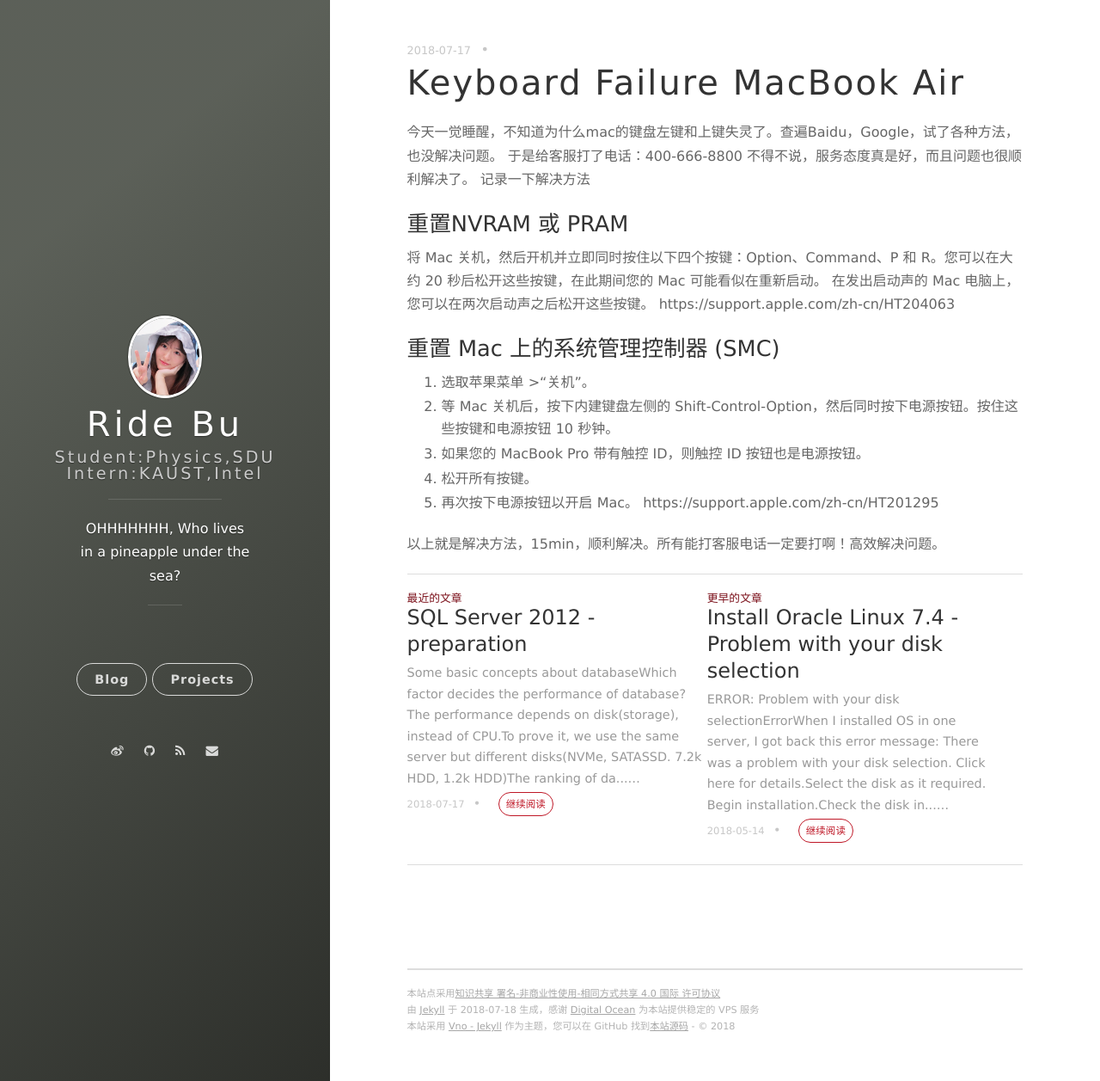
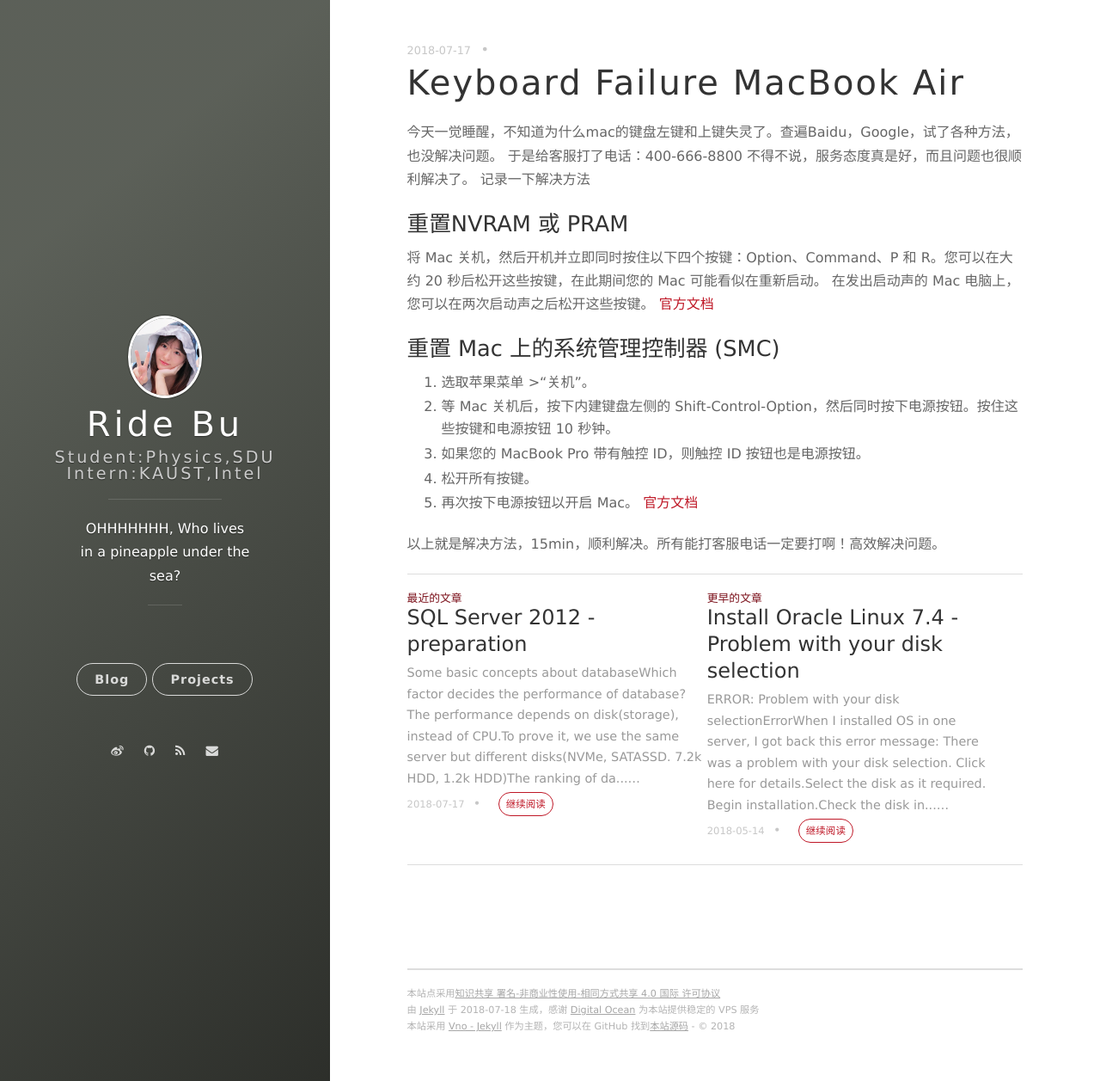
Before and after one commit to rbu1996/rbu1996.github.io, a Jekyll site: the page built from _posts/2018-07-17-Macbook-keyboard.md, in a window 1280 px wide and 1257 px high. Shown: the whole window at 86% size. Built offline with Jekyll 4.4.1, drawn with Linux system fonts in a browser that asks for light colours; nearby versions of some CDN libraries.

Commit message:
keyboard failure

```diff
--- a/_posts/2018-07-17-Macbook-keyboard.md
+++ b/_posts/2018-07-17-Macbook-keyboard.md
@@ -13,7 +13,7 @@ published: true
 ### 重置NVRAM 或 PRAM
 将 Mac 关机，然后开机并立即同时按住以下四个按键：Option、Command、P 和 R。您可以在大约 20 秒后松开这些按键，在此期间您的 Mac 可能看似在重新启动。
 在发出启动声的 Mac 电脑上，您可以在两次启动声之后松开这些按键。
-https://support.apple.com/zh-cn/HT204063
+[官方文档](https://support.apple.com/zh-cn/HT204063)
 
 ### 重置 Mac 上的系统管理控制器 (SMC)
 1. 选取苹果菜单 >“关机”。
@@ -21,6 +21,6 @@ https://support.apple.com/zh-cn/HT204063
 3. 如果您的 MacBook Pro 带有触控 ID，则触控 ID 按钮也是电源按钮。
 4. 松开所有按键。
 5. 再次按下电源按钮以开启 Mac。
-https://support.apple.com/zh-cn/HT201295
+[官方文档](https://support.apple.com/zh-cn/HT201295)
 
 以上就是解决方法，15min，顺利解决。所有能打客服电话一定要打啊！高效解决问题。
```
